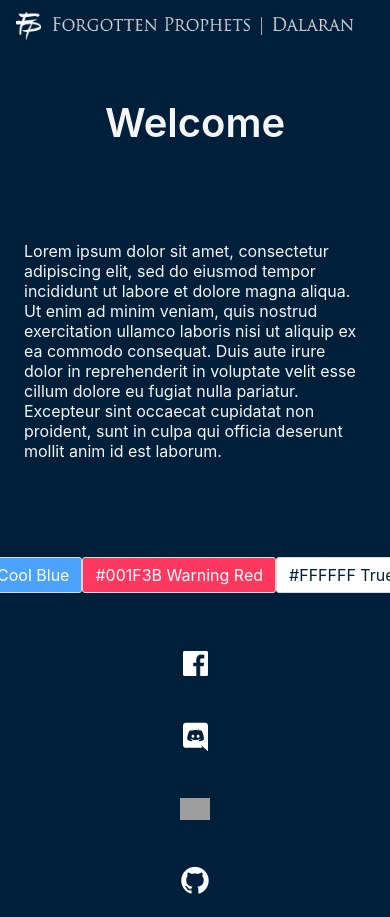
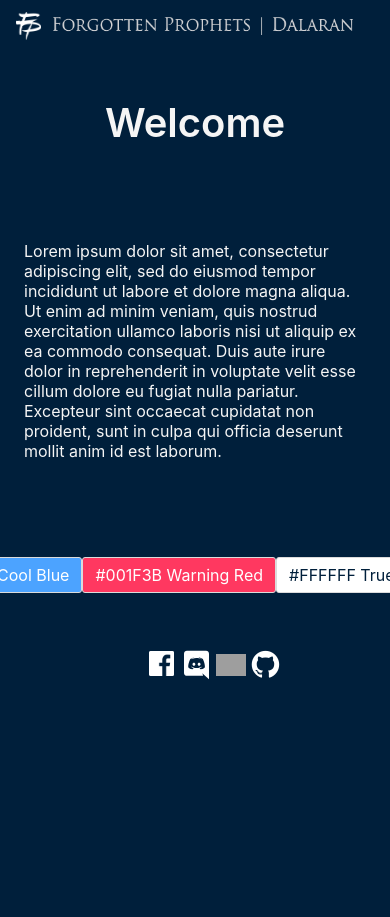
Before and after one commit to jowi85/FPSite, a website: page pages/main.html in a window 390 px wide. Shown: the top 917 px of the page. After the commit the page ends 844 px from the top, so only its background shows below. Drawn offline with Linux system fonts and the light colour scheme; files that its build step writes are made by us from their sources; grey boxes are pictures that could not be loaded; files whose address does not match are found by name.

Commit message:
Playing around with mobile friendly footer layout

```diff
--- a/pages/main.html
+++ b/pages/main.html
@@ -136,7 +136,7 @@
       <!--</div>-->
   <!--</footer>-->
   <footer>
-  <div class="columns" align="center">
+  <div class="columns is-mobile" align="center">
       <div class="column is-1 is-offset-4">
           <a class="icon is-large" href="https://www.facebook.com/groups/290162954330829/">
               <img src="/images/fb.png" width=25 height=25 style="margin-bottom:3px">
```
